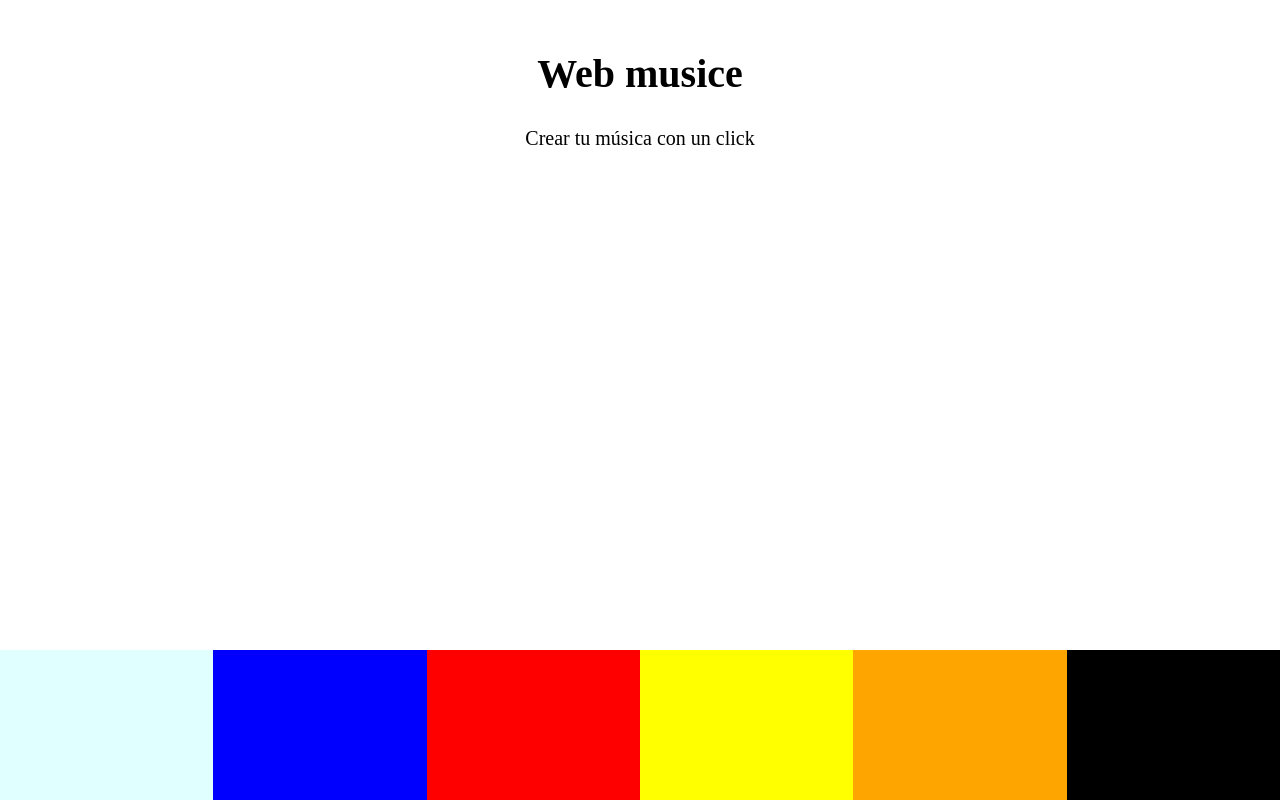
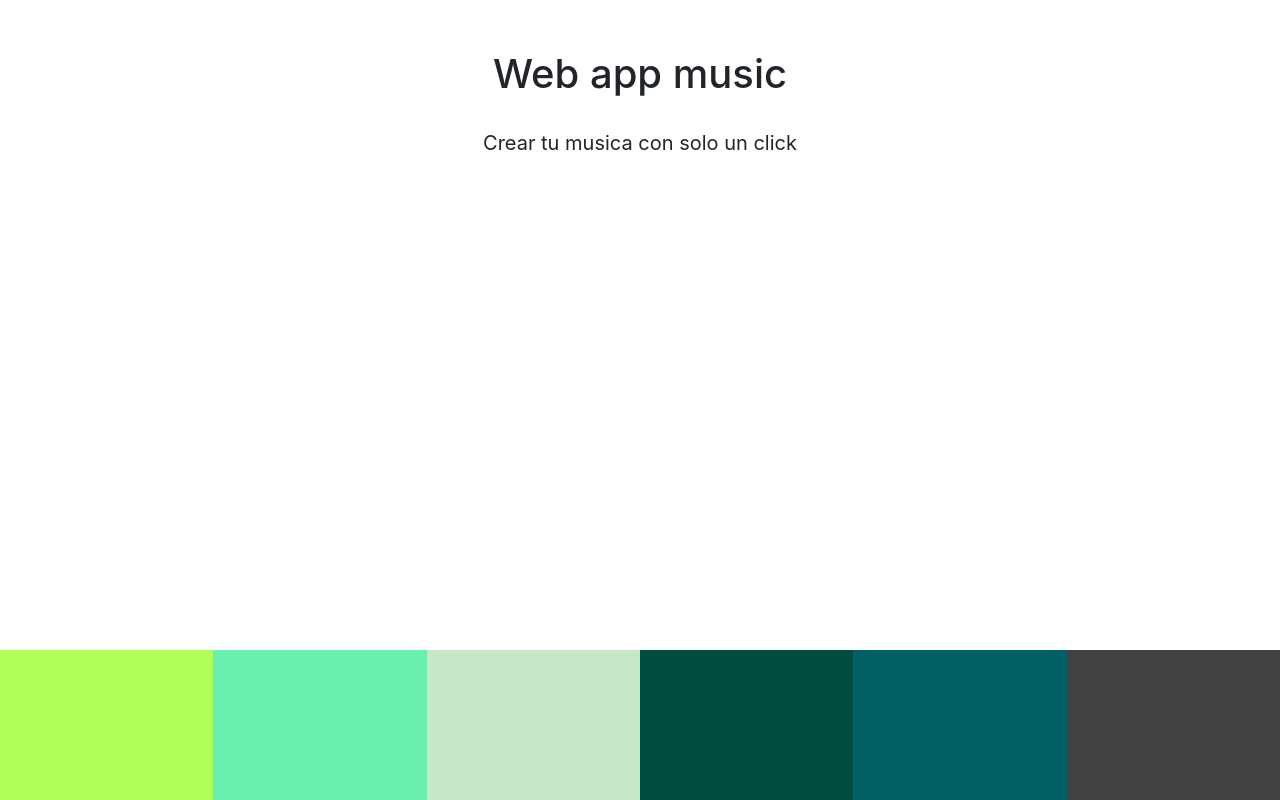
Before and after one commit to marco121942/Javascript-para-pincipiantes, a plain HTML site: page index5.html in a window 1280 px wide. Both pictures are taken after a click on the element 106 px from the left and 725 px from the top of the page. Drawn offline with nearby package versions, Linux system fonts and the light colour scheme.

Commit message:
aplicación sonido

```diff
--- a/index5.html
+++ b/index5.html
@@ -4,43 +4,47 @@
 <head>
     <meta charset="UTF-8">
     <meta name="viewport" content="width=device-width, initial-scale=1.0">
-    <title>Document</title>
+    <meta http-equiv="X-UA-Compatible" content="ie=edge">
+
     <link rel="stylesheet" href="sonido.css">
+    <link rel="stylesheet" href="https://stackpath.bootstrapcdn.com/bootstrap/4.3.1/css/bootstrap.min.css" integrity="sha384-ggOyR0iXCbMQv3Xipma34MD+dH/1fQ784/j6cY/iJTQUOhcWr7x9JvoRxT2MZw1T" crossorigin="anonymous">
     <script src="sonido.js"></script>
+    <title>Web app music</title>
 </head>
 
 <body>
 
+</body>
 
 <div class="app">
 
-
     <header>
 
-
-            <h1>Web musice</h1>
-            <p>Crear tu música con un click</p>
+        <h1>Web app music </h1>
+        <p> Crear tu musica con solo un click
+        </p>
     </header>
-        <div class="visual">
-
-
+    <div class="visual"></div>
+    <div class="pads">
+        <div class="pad1">
+            <audio class="sonidos" src="./sonidos/1.mp3">
+        </div>
+        <div class="pad2">
+            <audio class="sonidos" src="./sonidos/2.mp3">
+        </div>
+        <div class="pad3">
+            <audio class="sonidos" src="./sonidos/3.mp3">
+        </div>
+        <div class="pad4">
+            <audio class="sonidos" src="./sonidos/4.mp3">
+        </div>
+        <div class="pad5">
+            <audio class="sonidos" src="./sonidos/5.mp3">
+        </div>
+        <div class="pad6">
+            <audio class="sonidos" src="./sonidos/6.mp3">
+        </div>
+    </div>
 </div>
 
-
-
-        <div class="pads">
-
-            <div class="pad1"><audio class="sonidos" src="./sonidos/1.mp3"></audio> </div>
-            <div class="pad2"><audio class="sonidos" src="./sonidos/2.mp3"></audio> </div>
-            <div class="pad3"><audio class="sonidos" src="./sonidos/3.mp3"></audio> </div>
-            <div class="pad4"><audio class="sonidos" src="./sonidos/4.mp3"></audio> </div>
-            <div class="pad5"><audio class="sonidos" src="./sonidos/5.mp3"></audio> </div>
-            <div class="pad6"><audio class="sonidos" src="./sonidos/6.mp3"></audio> </div>
-
-        </div>
-
-    </div>
-
-</body>
-
 </html>
--- a/sonido.css
+++ b/sonido.css
@@ -35,27 +35,27 @@ header p {
 }
 
 .pad1 {
-    background: lightcyan;
+    background: #B2FF59;
 }
 
 .pad2 {
-    background: blue;
+    background: #69F0AE;
 }
 
 .pad3 {
-    background: red;
+    background: #C8E6C9;
 }
 
 .pad4 {
-    background: yellow;
+    background: #004D40;
 }
 
 .pad5 {
-    background: orange;
+    background: #006064;
 }
 
 .pad6 {
-    background: black;
+    background: #424242;
 }
 
 @keyframes jump {
--- a/sonido.js
+++ b/sonido.js
@@ -1,44 +1,39 @@
 window.addEventListener("load", () => {
+    const sounds = document.querySelectorAll(".sonidos");
+    const pads = document.querySelectorAll(".pads div");
+    const visual = document.querySelector(".visual");
+    const colores = [
 
 
+        " #B2FF59",
+        " #69F0AE",
+        " #C8E6C9",
+        " #004D40",
+        " #006064",
+        " #424242"
 
-    const sonidos = document.querySelectorAll('.sonidos');
-
-    const pads = document.querySelectorAll('.pads div');
-    const visual = document.querySelector(".visual");
-    const colores = [
-        "lightcyan",
-        " blue",
-        "red",
-        "yellow",
-        "orange",
-        " black"
     ];
 
-
     pads.forEach((pad, index) => {
-
         pad.addEventListener("click", function() {
-            sonidos[index].currentTime = 0;
-            sonidos[index].play();
+            sounds[index].currentTime = 0;
+            sounds[index].play();
             crearBolas(index);
-
-
         });
-
-
     });
 
 
-    const crearBolas = indexx => {
+    const crearBolas = index => {
 
         const bolas = document.createElement("div");
         visual.appendChild(bolas);
-        bolas.style.background = colores[index];
-
-        bolas.style.animation = `jump 1s ease`
-    }
+        bolas.style.backgroundColor = colores[index];
+        bolas.style.animation = `jump 1s ease`;
+        bolas.addEventListener("animationend", function() {
+            visual.removeChild(this);
 
 
+        })
 
+    }
 });
```
Lines whose indentation alone changed are shown as unchanged.
